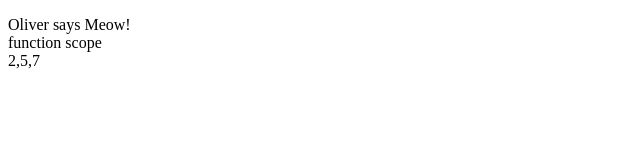
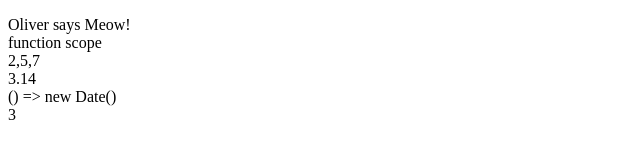
Before and after one commit to GirardT/js, a plain HTML site: page es6.html in a window 1280 px wide. Shown: the whole page, without its empty margins (0-640 px from the left). Drawn offline with Linux system fonts and the light colour scheme.

Commit message:
Day 015 - completed

```diff
--- a/es6.html
+++ b/es6.html
@@ -76,6 +76,45 @@
             }
             result += "<br>" + editInPlace();
 
+            // Day 015
+            // Prevent Object Mutation
+            function freezeObj() {
+                'use strict';
+                const MATH_CONSTANTS = {
+                    PI: 3.14
+                };
+                // Only change code below this line
+                Object.freeze(MATH_CONSTANTS);
+                // Only change code above this line
+                try {
+                    MATH_CONSTANTS.PI = 99;
+                } catch(ex) {
+                    console.log(ex);
+                }
+                return MATH_CONSTANTS.PI;
+            }
+            const PI = freezeObj();
+            result += "<br>" + freezeObj();
+
+            // Use Arrow Functions to Write Concise Anonymous Functions
+            const magic = () => new Date();
+            result += "<br>" + magic;
+
+            // Write Arrow Functions with Parameters
+            const myConcat = (arr1, arr2) => arr1.concat(arr2);
+            console.log(myConcat([1, 2], [3, 4, 5]));
+
+            // Set Default Parameters for Your Functions
+            const increment = (number, value = 1) => number + value;
+
+            // Use the Rest Parameter with Function Parameters
+            const sum = (...args) => {
+                //const args = [x, y, z];
+                return args.reduce((a, b) => a + b, 0);
+            }
+            result += "<br>" + sum(1,2);
+
+
             document.getElementById("result").innerHTML = result;
         </script>
     </body>
```
